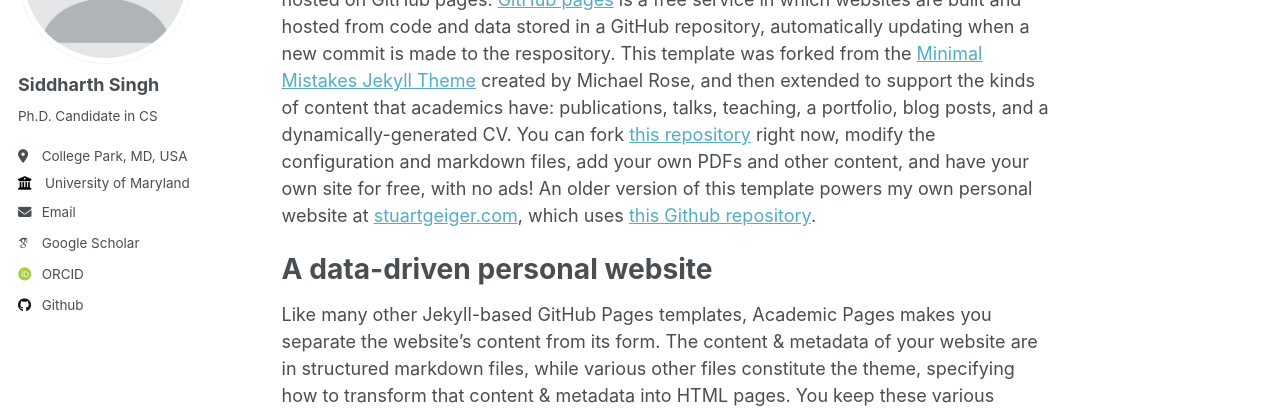
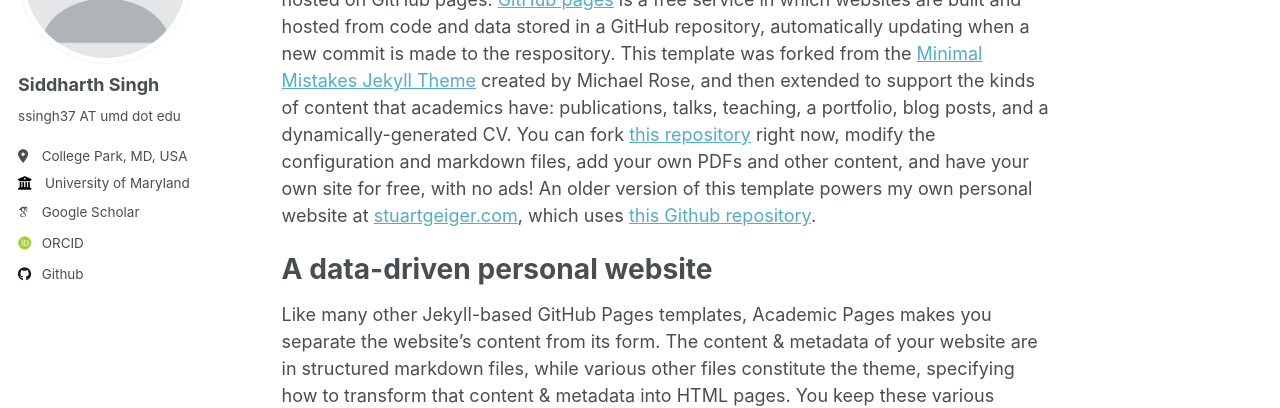
Before and after one commit to siddharth9820/siddharth9820.github.io, a Jekyll site: the page built from _pages/about.md, in a window 1280 px wide. Shown: the part 217-625 px from the top of the page. Built offline with Jekyll 4.4.1, drawn with Linux system fonts in a browser that asks for light colours; some web fonts are replaced.

Commit message:
change email id

```diff
--- a/_config.yml
+++ b/_config.yml
@@ -12,9 +12,9 @@
 title_separator          : "-"
 name                     : &name "Siddharth Singh"
 description              : &description "Ph.D. Candidate, UMD CS"
-url                      : https://academicpages.github.io # the base hostname & protocol for your site e.g. "https://mmistakes.github.io"
+url                      : https://siddharth9820.github.io # the base hostname & protocol for your site e.g. "https://mmistakes.github.io"
 baseurl                  : "" # the subpath of your site, e.g. "/blog"
-repository               : "academicpages/academicpages.github.io"
+repository               : "siddharth9820/siddharth9820.github.io"
 
 # Site Author - The following control what appear as part of the author content on the side bar.
 #               If a field is blank the icon and link will not appear, otherwise it will be shown.
@@ -24,10 +24,9 @@
   avatar           : "profile.png"
   name             : "Siddharth Singh"
   pronouns         : # example: "she/her"
-  bio              : "Ph.D. Candidate in CS"
+  bio              : "ssingh37 AT umd dot edu"
   location         : "College Park, MD, USA"
   employer         : "University of Maryland"
-  email            : "ssingh3759 AT umd dot edu (remove 59 from the username)"
 
   # Academic websites
   arxiv            : # URL - Update with the correct link to your profile
```
